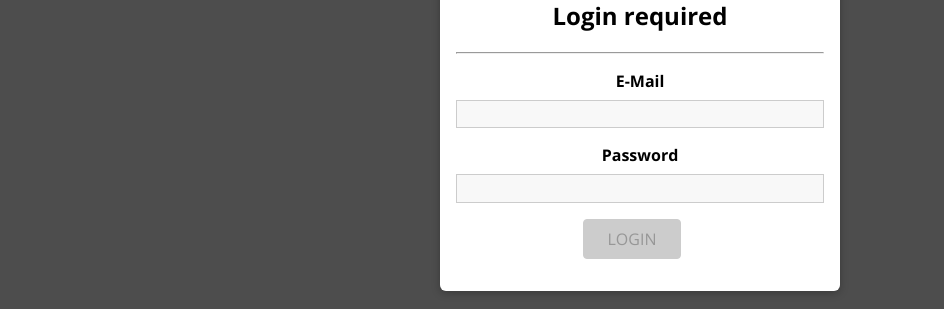
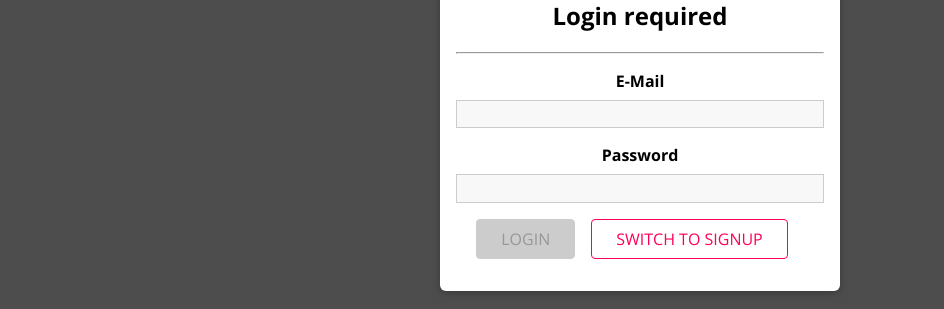
Before and after one commit to sangnn2012/image-gallery, a React (Create React App) app: page /auth in a window 1280 px wide. Shown: the part 257-566 px from the top of the page, without its empty margins (0-944 px from the left). Built offline with nearby package versions, Linux system fonts and the light colour scheme.

Commit message:
feat: add sign up form

```diff
--- a/src/shared/hooks/form-hook.js
+++ b/src/shared/hooks/form-hook.js
@@ -5,6 +5,9 @@
         case 'INPUT_CHANGE':
             let formIsValid = true;
             for (const inputId in state.inputs) {
+                if (!state.inputs[inputId]) {
+                    continue;
+                }
                 if(inputId === action.inputId) {
                     formIsValid = formIsValid && action.isValid;
                 } else {
--- a/src/user/pages/Auth.js
+++ b/src/user/pages/Auth.js
@@ -1,17 +1,19 @@
-import React from 'react';
+import React, { useState } from 'react';
 
 import Card from '../../shared/components/UIElement/Card';
 import Input from '../../shared/components/FormElements/Input';
 import Button from '../../shared/components/FormElements/Button';
 import {
     VALIDATOR_EMAIL,
-    VALIDATOR_MINLENGTH
+    VALIDATOR_MINLENGTH,
+    VALIDATOR_REQUIRE,
 } from '../../shared/util/validators';
 import { useForm } from '../../shared/hooks/form-hook';
 import './Auth.css';
 
 const Auth = () => {
-    const [formState, inputHandler] = useForm({
+    const [isLoginMode, setIsLoginMode] = useState(true);
+    const [formState, inputHandler, setFormData] = useForm({
         email: {
             value: '',
             isValid: false,
@@ -22,6 +24,27 @@
         },
     }, false);
 
+    const switchModeHandler = () => {
+        if (!isLoginMode) {
+            setFormData(
+                {
+                    ...formState.inputs,
+                    name: undefined
+                },
+                formState.inputs.email.isValid && formState.inputs.password.isValid
+            );
+        } else {
+            setFormData({
+                ...formState.inputs,
+                name: {
+                    value: '',
+                    isValid: false
+                }
+            }, false);
+        }
+        setIsLoginMode((prevMode) => !prevMode);
+    }
+
     const authSubmitHandler = (event) => {
         event.preventDefault();
         console.log(formState.inputs);
@@ -31,6 +54,17 @@
         <h2>Login required</h2>
         <hr />
         <form onSubmit={authSubmitHandler}>
+            { !isLoginMode && (
+                <Input
+                    element="input"
+                    type="name"
+                    id="name"
+                    label="Your name"
+                    validators={[VALIDATOR_REQUIRE()]}
+                    errorText="Please enter a valid name."
+                    onInput={inputHandler}
+                />
+            )}
             <Input
                 element="input"
                 type="email"
@@ -53,7 +87,13 @@
                 type="submit"
                 disabled={!formState.isValid}
             >
-                LOGIN
+                { isLoginMode ? 'LOGIN' : 'SIGNUP' }
+            </Button>
+            <Button
+                inverse
+                onClick={switchModeHandler}
+            >
+                SWITCH TO { isLoginMode ? 'SIGNUP' : 'LOGIN' }
             </Button>
         </form>
     </Card>
```
